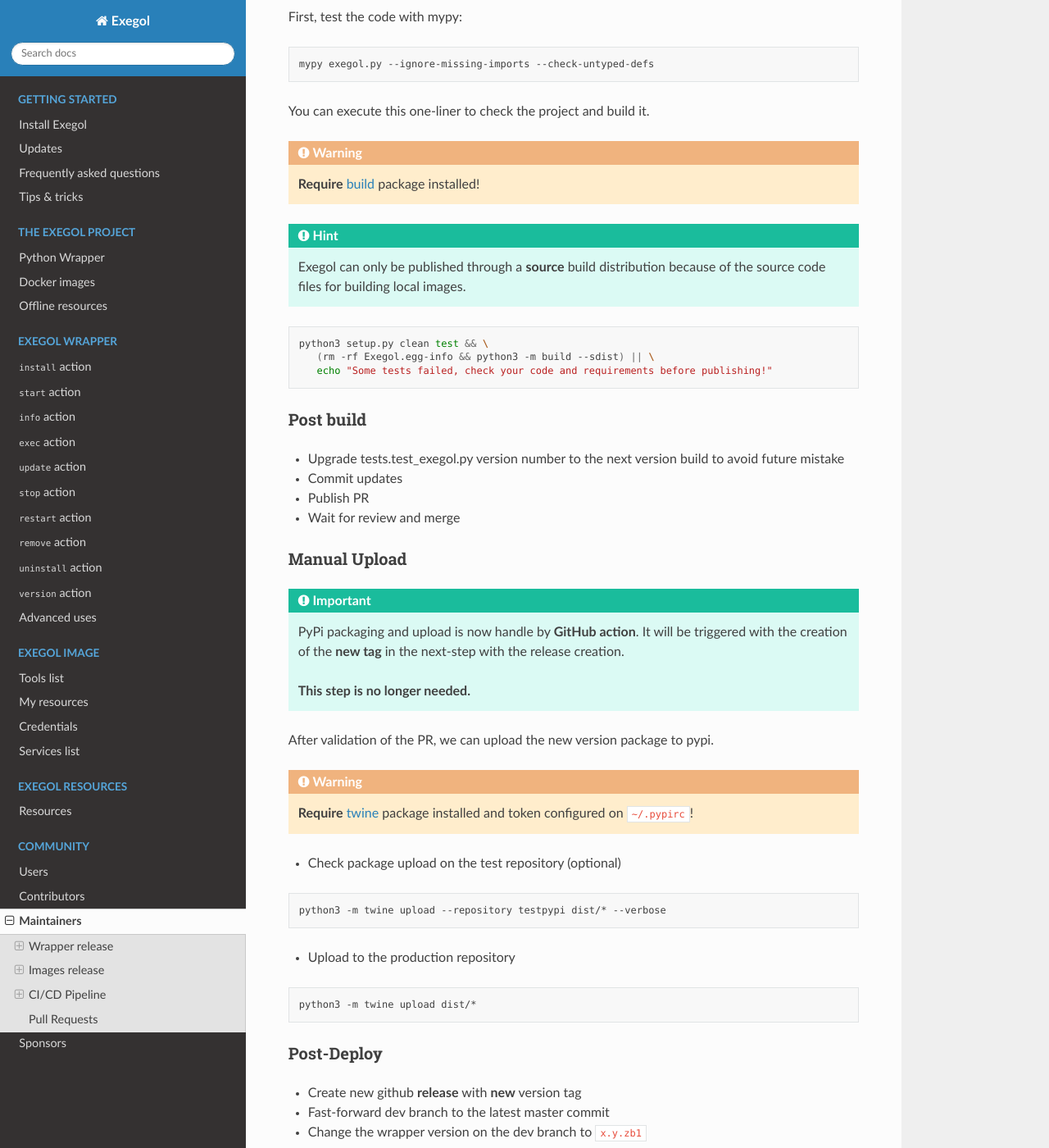
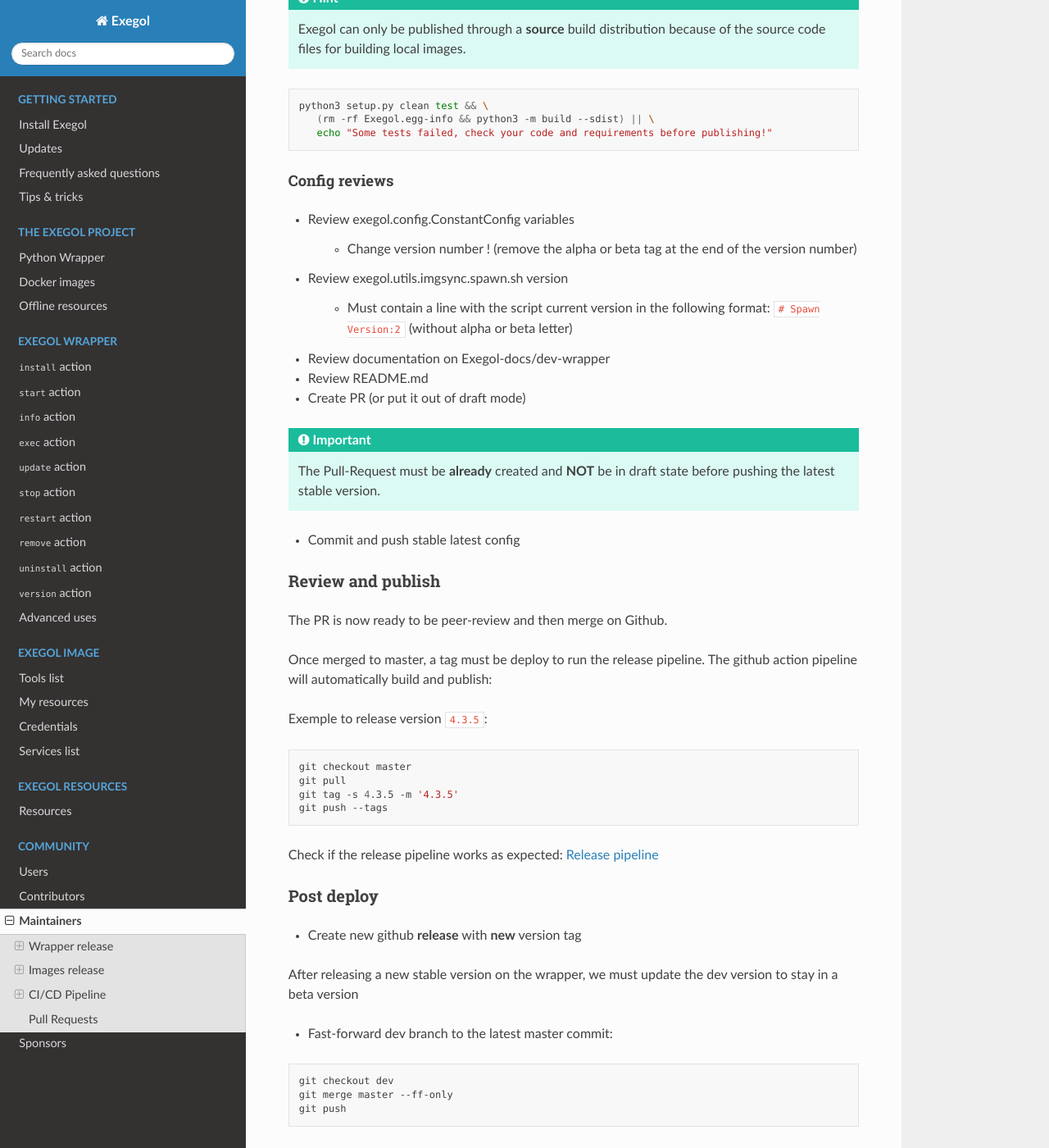
Before and after one commit to ThePorgs/Exegol-docs, a Sphinx documentation site: the page built from source/community/maintainers.rst, in a window 1280 px wide and 1400 px high, scrolled down 1902 px. Shown: the whole window at 82% size. Built offline with Sphinx 7.4.7 and the Read the Docs theme 2.0.0, drawn with Linux system fonts in a browser that asks for light colours; some of the changed text lies outside the part shown.

Commit message:
Update wrapper release process

```diff
--- a/source/community/maintainers.rst
+++ b/source/community/maintainers.rst
@@ -15,9 +15,6 @@
 
 Preparation
 -----------
-
-1. Git updates
-~~~~~~~~~~~~~~
 
 The first step is to update the project and sub-modules, meaning pointing the exegol-images and exegol-resources sub-modules to the latest master version.
 Even if the wrapper is able to auto-update itself, it is always better to keep the base reference at least up to date.
@@ -52,17 +49,9 @@
 .. important::
     Don't forget to **reload and commit** any **submodule update** at this step !
 
-2. Config reviews
-~~~~~~~~~~~~~~~~~
 
-* Review exegol.utils.ConstantConfig variables
-
-    * Change version number ! (remove the alpha or beta tag at the end of the version number)
-* Review documentation
-* Review README.md
-
-Tests & build
--------------
+Local tests & build
+~~~~~~~~~~~~~~~~~~~
 
 First, test the code with mypy:
 
@@ -84,47 +73,62 @@
        (rm -rf Exegol.egg-info && python3 -m build --sdist) || \
        echo "Some tests failed, check your code and requirements before publishing!"
 
+Config reviews
+~~~~~~~~~~~~~~
 
-Post build
-----------
+* Review exegol.config.ConstantConfig variables
+
+    * Change version number ! (remove the alpha or beta tag at the end of the version number)
+* Review exegol.utils.imgsync.spawn.sh version
+
+    * Must contain a line with the script current version in the following format: ``# Spawn Version:2`` (without alpha or beta letter)
+* Review documentation on Exegol-docs/dev-wrapper
+* Review README.md
+
+* Create PR (or put it out of draft mode)
+
+.. important::
+    The Pull-Request must be **already** created and **NOT** be in draft state before pushing the latest stable version.
+
+* Commit and push stable latest config
+
+Review and publish
+------------------
+
+The PR is now ready to be peer-review and then merge on Github.
+
+Once merged to master, a tag must be deploy to run the release pipeline. The github action pipeline will automatically build and publish:
+
+Exemple to release version ``4.3.5``:
+
+.. code-block:: bash
+
+    git checkout master
+    git pull
+    git tag -s 4.3.5 -m '4.3.5'
+    git push --tags
+
+Check if the release pipeline works as expected: `Release pipeline <https://github.com/ThePorgs/Exegol/actions/workflows/entrypoint_release.yml>`_
+
+Post deploy
+-----------
+
+* Create new github **release** with **new** version tag
+
+After releasing a new stable version on the wrapper, we must update the dev version to stay in a beta version
+
+* Fast-forward dev branch to the latest master commit:
+
+.. code-block:: bash
+
+    git checkout dev
+    git merge master --ff-only
+    git push
+
+* Change the wrapper version on the dev branch to ``x.y.zb1``
 
 * Upgrade tests.test_exegol.py version number to the next version build to avoid future mistake
 * Commit updates
-* Publish PR
-* Wait for review and merge
-
-Manual Upload
--------------
-
-.. important::
-    PyPi packaging and upload is now handle by **GitHub action**. It will be triggered with the creation of the **new tag** in the next-step with the release creation.
-
-    **This step is no longer needed.**
-
-After validation of the PR, we can upload the new version package to pypi.
-
-.. warning::
-    **Require** `twine <https://packaging.python.org/en/latest/tutorials/packaging-projects/#uploading-the-distribution-archives>`__ package installed and token configured on ``~/.pypirc``!
-
-* Check package upload on the test repository (optional)
-
-.. code-block:: bash
-
-    python3 -m twine upload --repository testpypi dist/* --verbose
-
-* Upload to the production repository
-
-.. code-block:: bash
-
-    python3 -m twine upload dist/*
-
-
-Post-Deploy
------------
-
-* Create new github **release** with **new** version tag
-* Fast-forward dev branch to the latest master commit
-* Change the wrapper version on the dev branch to ``x.y.zb1``
 
 Images release
 ==============
```
